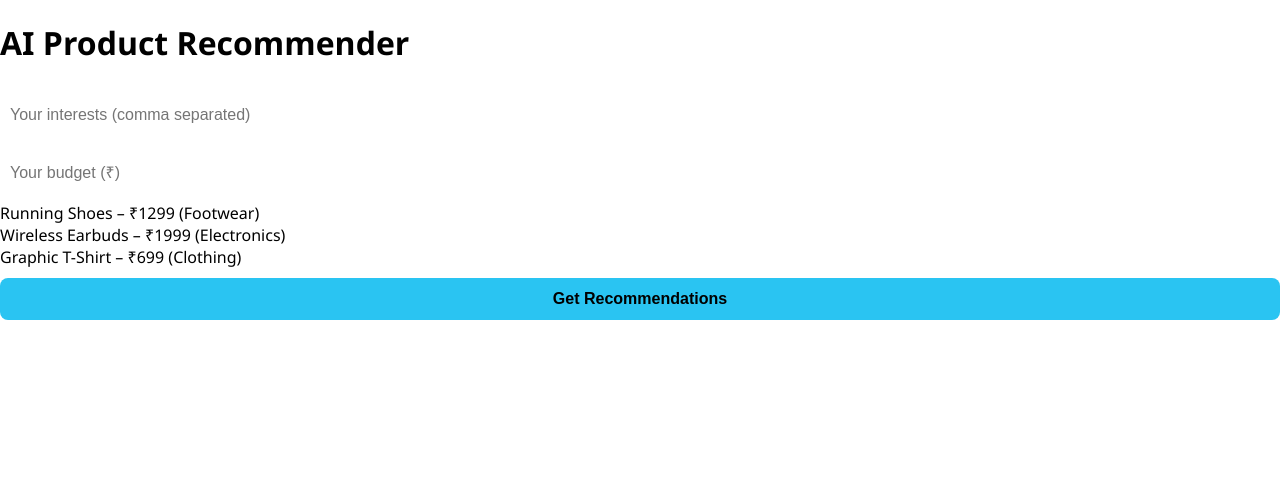
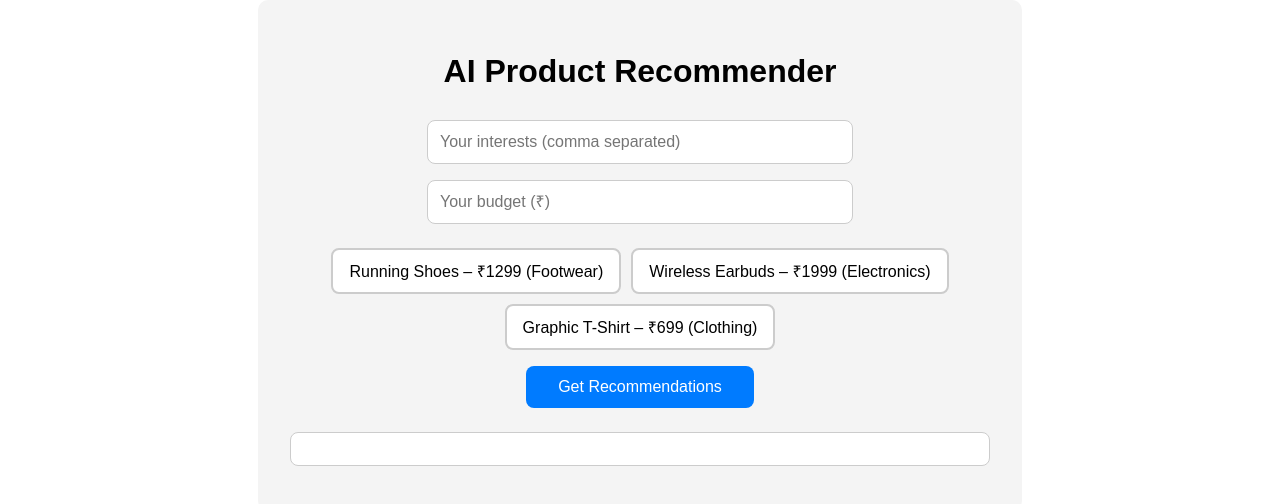
Before and after one commit to sahajy/ai-recommendation-frontend, a React (Create React App) app: page / in a window 1280 px wide. Shown: the top 504 px of the page. Built offline with nearby package versions, Linux system fonts and the light colour scheme.

Commit message:
Update App.css

```diff
--- a/src/App.css
+++ b/src/App.css
@@ -1,112 +1,73 @@
-body {
-  margin: 0;
-  font-family: "Segoe UI", sans-serif;
-}
-
-.app {
-  display: flex;
-  justify-content: center;
-  align-items: center;
-  height: 100vh;
-  transition: background 0.3s;
-}
-
-.app.dark {
-  background: linear-gradient(to right, #1e1e30, #3e3e60);
-  color: #fff;
-}
-
-.app.light {
-  background: linear-gradient(to right, #f2f2f2, #e0e0e0);
-  color: #000;
-}
-
-.container {
-  background-color: var(--container-bg, #2a2a3b);
-  padding: 30px;
-  border-radius: 15px;
-  width: 100%;
-  max-width: 500px;
-  box-shadow: 0 10px 20px rgba(0, 0, 0, 0.2);
-}
-
-.header {
-  display: flex;
-  justify-content: space-between;
-  align-items: center;
-  margin-bottom: 20px;
-}
-
-.header h1 {
-  margin: 0;
-  font-size: 1.8em;
+.App {
+  font-family: Arial, sans-serif;
+  padding: 2rem;
+  max-width: 700px;
+  margin: auto;
+  text-align: center;
+  background-color: #f4f4f4;
+  border-radius: 10px;
 }
 
 input {
-  width: 100%;
-  padding: 10px;
-  margin: 10px 0;
+  padding: 0.75rem;
+  margin: 0.5rem;
+  width: 90%;
+  max-width: 400px;
+  border: 1px solid #ccc;
   border-radius: 8px;
-  border: none;
-  font-size: 1em;
+  font-size: 1rem;
+}
+
+.product-list {
+  display: flex;
+  flex-wrap: wrap;
+  justify-content: center;
+  margin-top: 1rem;
+  gap: 10px;
+}
+
+.product {
+  padding: 10px 16px;
+  border: 2px solid #ccc;
+  border-radius: 8px;
+  cursor: pointer;
+  background-color: white;
+  transition: all 0.3s ease;
+}
+
+.product:hover {
+  background-color: #e6f0ff;
+  border-color: #007bff;
+}
+
+.product.selected {
+  background-color: #007bff;
+  color: white;
+  border-color: #007bff;
 }
 
 button {
-  width: 100%;
-  padding: 12px;
-  margin-top: 10px;
-  font-size: 1em;
-  background-color: #2ac4f2;
+  margin-top: 1rem;
+  padding: 0.75rem 2rem;
+  font-size: 1rem;
   border: none;
   border-radius: 8px;
-  font-weight: bold;
-  color: #000;
+  background-color: #007bff;
+  color: white;
   cursor: pointer;
-  transition: background 0.3s;
+  transition: background-color 0.3s ease;
 }
 
 button:hover {
-  background-color: #1daae0;
+  background-color: #0056b3;
 }
 
-.theme-toggle {
-  background: none;
-  border: none;
-  font-size: 1.4em;
-  cursor: pointer;
+.recommendations {
+  margin-top: 1.5rem;
+  text-align: left;
+  white-space: pre-wrap;
+  background: white;
+  padding: 1rem;
+  border-radius: 8px;
+  border: 1px solid #ccc;
 }
-
-.recommendation-box {
-  margin-top: 20px;
-  background: #1e1e2f;
-  padding: 20px;
-  border-radius: 10px;
-  color: #fff;
-  max-height: 300px;
-  overflow-y: auto;
-}
-
-.recommendation-box pre {
-  white-space: pre-wrap;
-  word-break: break-word;
-  overflow-x: auto;
-  max-width: 100%;
-  font-family: Consolas, monospace;
-  font-size: 0.95em;
-  margin-top: 10px;
-}
-
-.fade-in {
-  animation: fadeIn 0.5s ease-in;
-}
-
-@keyframes fadeIn {
-  from {
-    opacity: 0;
-    transform: translateY(10px);
-  }
-  to {
-    opacity: 1;
-    transform: translateY(0);
-  }
-}
```
